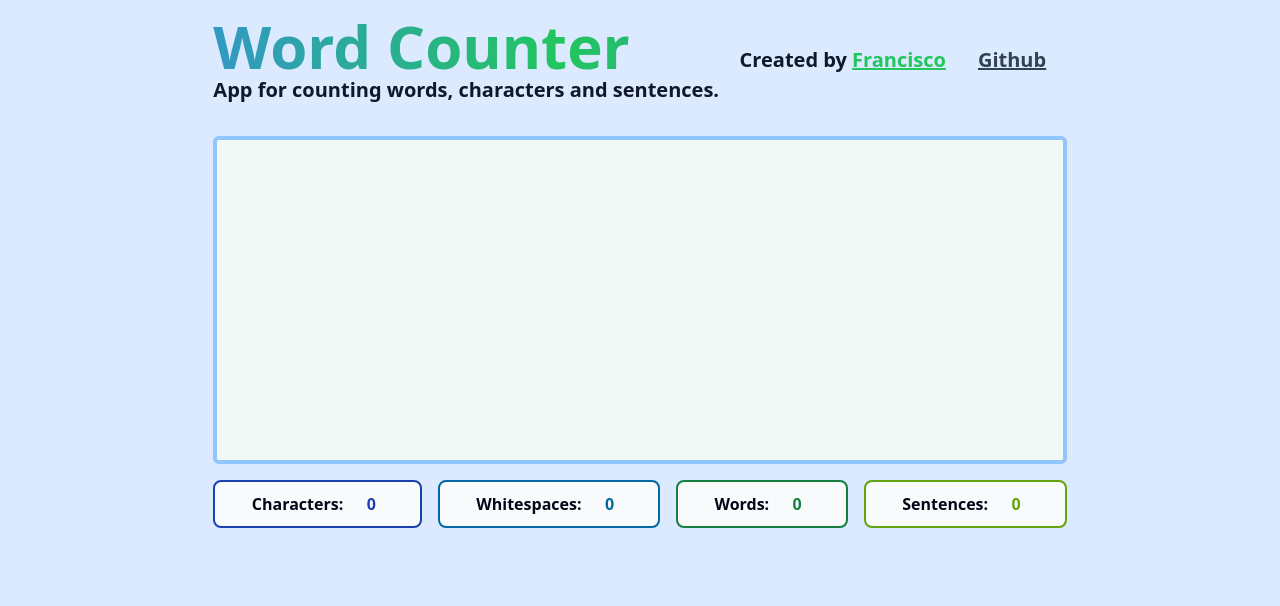
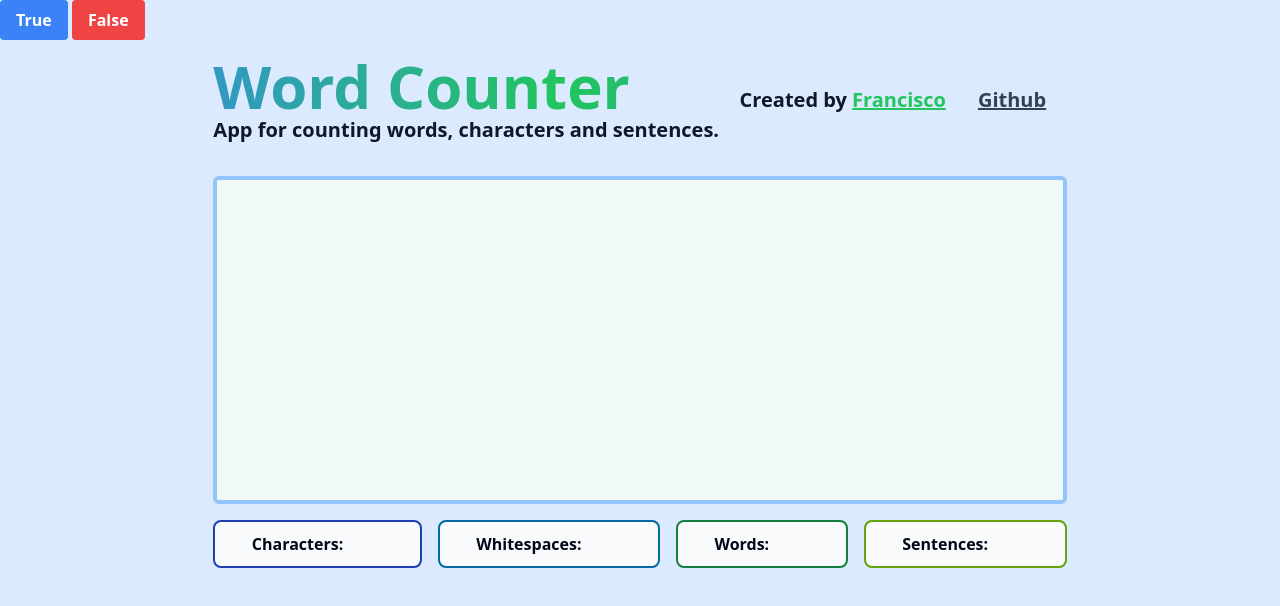
Before and after one commit to Furanshisuko17/QA-Projects, a SvelteKit app: page / in a window 1280 px wide. Shown: the top 606 px of the page. Built offline with nearby package versions, Linux system fonts and the light colour scheme.

Commit message:
Actualizacion del word y previas del codigo

```diff
--- a/src/app.html
+++ b/src/app.html
@@ -1,6 +1,5 @@
 <!doctype html>
-<html lang="en">
-
+<html lang="es">
     <head>
         <meta charset="utf-8" />
         <link rel="icon" href="%sveltekit.assets%/favicon.png" />
@@ -11,5 +10,4 @@
     <body data-sveltekit-preload-data="hover" class="bg-blue-100">
         <div style="display: contents">%sveltekit.body%</div>
     </body>
-
 </html>
--- /dev/null
+++ b/src/lib/MultipleOptionResponse.svelte
@@ -0,0 +1,20 @@
+<script lang="ts">
+    export const question: string = "";
+    export let answer: boolean;
+
+</script>
+
+<div>
+    <button
+        class="rounded bg-blue-500 px-4 py-2 font-bold text-white hover:bg-blue-700"
+        on:click={() => (answer = true)}
+    >
+        True
+    </button>
+    <button
+        class="rounded bg-red-500 px-4 py-2 font-bold text-white hover:bg-red-700"
+        on:click={() => (answer = false)}
+    >
+        False
+    </button>
+</div>
--- /dev/null
+++ b/src/lib/TrueFalseResponse.svelte
@@ -0,0 +1,20 @@
+<script lang="ts">
+    export const question: string = "";
+    export let answer: boolean;
+
+</script>
+
+<div>
+    <button
+        class="rounded bg-blue-500 px-4 py-2 font-bold text-white hover:bg-blue-700"
+        on:click={() => (answer = true)}
+    >
+        True
+    </button>
+    <button
+        class="rounded bg-red-500 px-4 py-2 font-bold text-white hover:bg-red-700"
+        on:click={() => (answer = false)}
+    >
+        False
+    </button>
+</div>
--- a/src/routes/+page.svelte
+++ b/src/routes/+page.svelte
@@ -1,36 +1,14 @@
 <script lang="ts">
-    let textAreaValue = "";
-    let characters = 0;
-    let words = 0;
-    let sentences = 0;
-    let whitespaces = 0;
+    import TrueFalseResponse from "$lib/TrueFalseResponse.svelte";
 
-    $: {
-        if (textAreaValue.trim() === "" || textAreaValue === null) {
-            words = 0;
-            sentences = 0;
-        } else {
-            let help2 = textAreaValue.match(/\b\p{L}+\b/gu) || [];
-            words = help2.length;
-            console.log(help2);
-            console.log(" ");
-            let helper = textAreaValue
-                .trim()
-                .split(/\p{L}[.!?]\s+/gu)
-                .filter((sentence) => sentence.trim().length > 0);
-            console.log(helper);
-            console.log(" ");
-            sentences = helper.length;
-        }
-
-        whitespaces = (textAreaValue.match(/\s/g) || []).length;
-        characters = textAreaValue.length - whitespaces;
-    }
+    let response: boolean;
 </script>
 
 <svelte:head>
     <title>Word Counter</title>
 </svelte:head>
+
+<TrueFalseResponse question="Is this a word counter?" answer={true}  />
 
 <main class="container mx-auto w-2/3 font-sans">
     <div class="container mx-auto flex flex-wrap">
@@ -65,7 +43,6 @@
     </div>
     <div class="mx-auto my-4 rounded-md border-4 border-blue-300 bg-slate-100 bg-clip-border">
         <textarea
-            bind:value={textAreaValue}
             name=""
             id=""
             class="m-0 box-border h-full min-h-80 w-full resize-none border-0 bg-green-50/50 p-2 align-top text-lg font-semibold outline-0"
@@ -76,33 +53,25 @@
             class="flex min-h-[48px] grow items-center justify-center gap-4 rounded-lg border-2 border-blue-800 bg-slate-50 px-4"
         >
             <div class=" font-bold text-slate-950">Characters:</div>
-            <div class="min-w-[24px] text-center font-bold text-blue-800">
-                {characters.toLocaleString()}
-            </div>
+            <div class="min-w-[24px] text-center font-bold text-blue-800"></div>
         </div>
         <div
             class="flex min-h-[48px] grow items-center justify-center gap-4 rounded-lg border-2 border-sky-700 bg-slate-50 px-4"
         >
             <div class=" font-bold text-slate-950">Whitespaces:</div>
-            <div class="min-w-[24px] text-center font-bold text-sky-700">
-                {whitespaces.toLocaleString()}
-            </div>
+            <div class="min-w-[24px] text-center font-bold text-sky-700"></div>
         </div>
         <div
             class="flex min-h-[48px] grow items-center justify-center gap-4 rounded-lg border-2 border-green-700 bg-slate-50 px-4"
         >
             <div class=" font-bold text-slate-950">Words:</div>
-            <div class="min-w-[24px] text-center font-bold text-green-700">
-                {words.toLocaleString()}
-            </div>
+            <div class="min-w-[24px] text-center font-bold text-green-700"></div>
         </div>
         <div
             class="flex min-h-[48px] grow items-center justify-center gap-4 rounded-lg border-2 border-lime-600 bg-slate-50 px-4"
         >
             <div class=" font-bold text-slate-950">Sentences:</div>
-            <div class="min-w-[24px] text-center font-bold text-lime-600">
-                {sentences.toLocaleString()}
-            </div>
+            <div class="min-w-[24px] text-center font-bold text-lime-600"></div>
         </div>
     </div>
 </main>
```
Also changed, not shown: .yarnrc.yml, 2 other files (tests, documents, lock files or other folders). Lines whose indentation alone changed are shown as unchanged.
